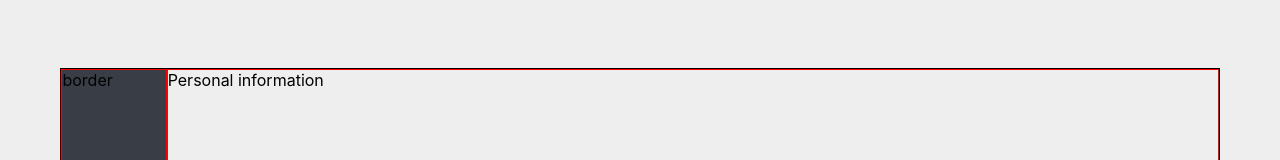
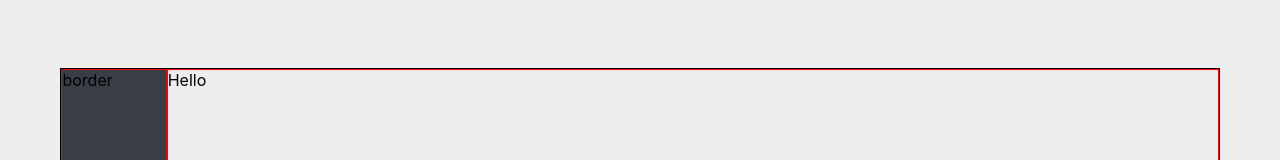
Before and after one commit to SaToGo1/cv-application, a React (Create React App) app: page / in a window 1280 px wide. Shown: the part 141-301 px from the top of the page. Built offline with nearby package versions, Linux system fonts and the light colour scheme.

Commit message:
add PersonalInformation component and style

```diff
--- /dev/null
+++ b/src/components/PersonalInformation.js
@@ -0,0 +1,18 @@
+import React, { Component } from 'react'
+import '../styles/PersonalInformation.css'
+
+class PersonalInformation extends Component{
+    constructor(){
+        super()
+    }
+
+    render(){
+        return(
+            <div className='PersonalInformation'>
+                Hello
+            </div>
+        )
+    }
+}
+
+export default PersonalInformation;
--- a/src/components/Resume.js
+++ b/src/components/Resume.js
@@ -1,5 +1,6 @@
 import React, { Component } from 'react'
 import '../styles/Resume.css'
+import PersonalInformation from './PersonalInformation'
 
 class Resume extends Component {
     constructor(){
@@ -12,7 +13,9 @@ class Resume extends Component {
             <div className='Resume'>
                 <div className='Resume__body'>
                     <div className='Resume__border'> border </div>
-                    <div className='Resume__personalInformation'> Personal information </div>
+                    <div className='Resume__personalInformation'>
+                        <PersonalInformation />
+                    </div>
                     <div className='Resume__Education'> Education </div>
                     <div className='Resume__Experience'> Experience </div>
                 </div>
```
Also changed, not shown: src/styles/PersonalInformation.css (added).
